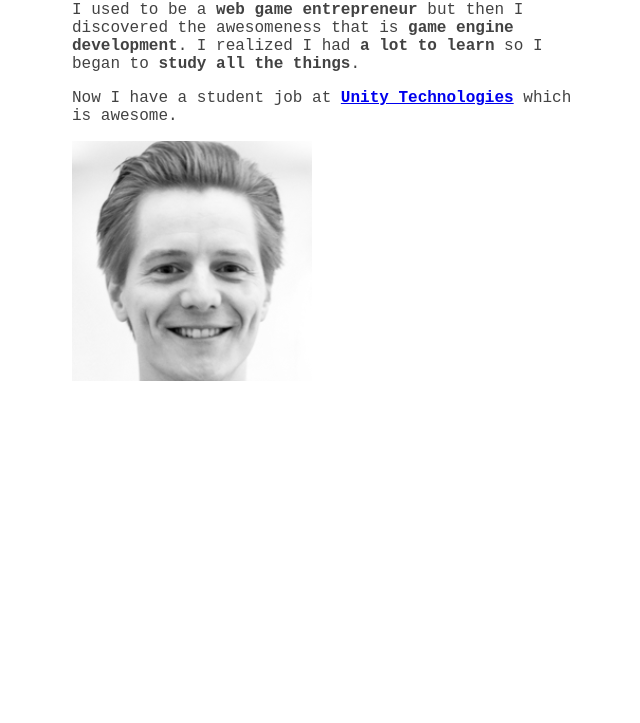
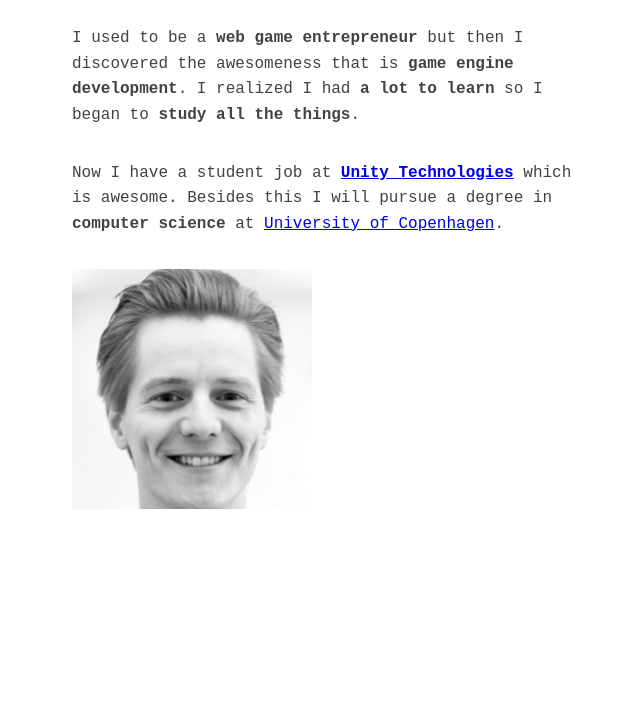
Before and after one commit to polyras/polyras.github.io, a plain HTML site: page index.html in a window 1280 px wide. Shown: the part 77-800 px from the top of the page, without its empty margins (318-958 px from the left). Drawn offline with Linux system fonts and the light colour scheme.

Commit message:
Minor tweaks

```diff
--- a/index.html
+++ b/index.html
@@ -13,7 +13,7 @@
     I used to be a <strong>web game entrepreneur</strong> but then I discovered the awesomeness that is <strong>game engine development</strong>. I realized I had <strong>a lot to learn</strong> so I began to <strong>study all the things</strong>.
   </p>
   <p>
-    Now I have a student job at <strong><a href="http://unity3d.com">Unity Technologies</a></strong> which is awesome.
+    Now I have a student job at <strong><a href="http://unity3d.com">Unity Technologies</a></strong> which is awesome. Besides this I will pursue a degree in <strong>computer science</strong> at <a href="http://www.ku.dk/english/">University of Copenhagen</a>.
   </p>
 
   <img src="./ras.png">
--- a/main.css
+++ b/main.css
@@ -3,4 +3,9 @@ body {
   color: #424242;
   width: 500px;
   margin: 20px auto;
+  line-height: 1.6;
 }
+
+p {
+  margin: 2rem 0;
+}
```
